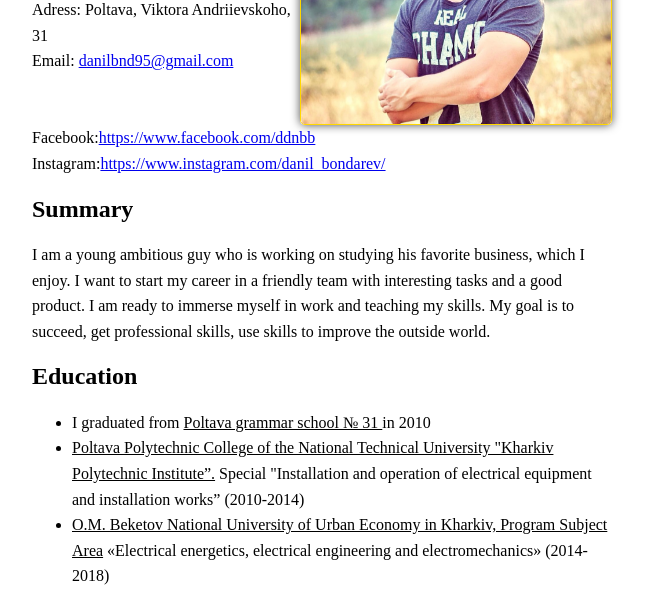
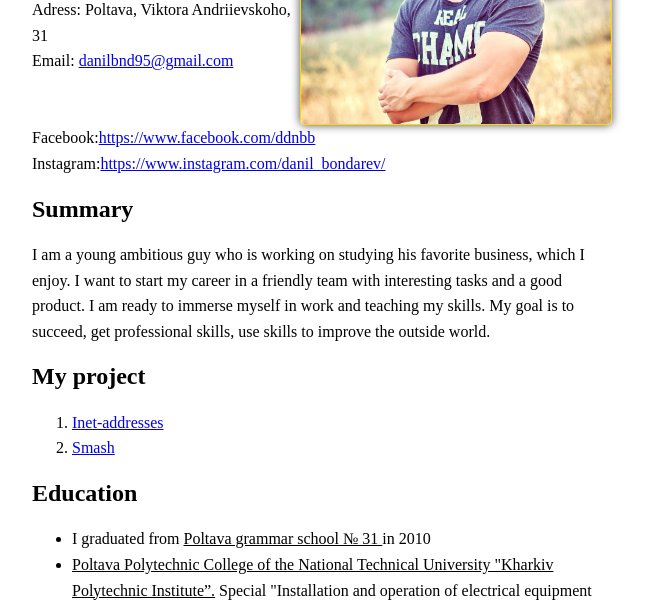
Before and after one commit to danilbnd/cv, a plain HTML site: page index.html in a window 1280 px wide. Shown: the part 148-754 px from the top of the page, without its empty margins (318-968 px from the left). Drawn offline with Linux system fonts and the light colour scheme.

Commit message:
added link addressed in my projeck

```diff
--- a/index.html
+++ b/index.html
@@ -51,6 +51,13 @@
           myself in work and teaching my skills. My goal is to succeed, get
           professional skills, use skills to improve the outside world.
         </p>
+      </section>
+      <section>
+        <h2>My project</h2>
+        <ol>
+        <li><a href="https://danilbnd.github.io/inet-addresses/">Inet-addresses</a></li>
+        <li><a href="https://danilbnd.github.io/smash/">Smash</a></li>
+      </ol>
       </section>
       <section>
         <h2>Education</h2>
```
